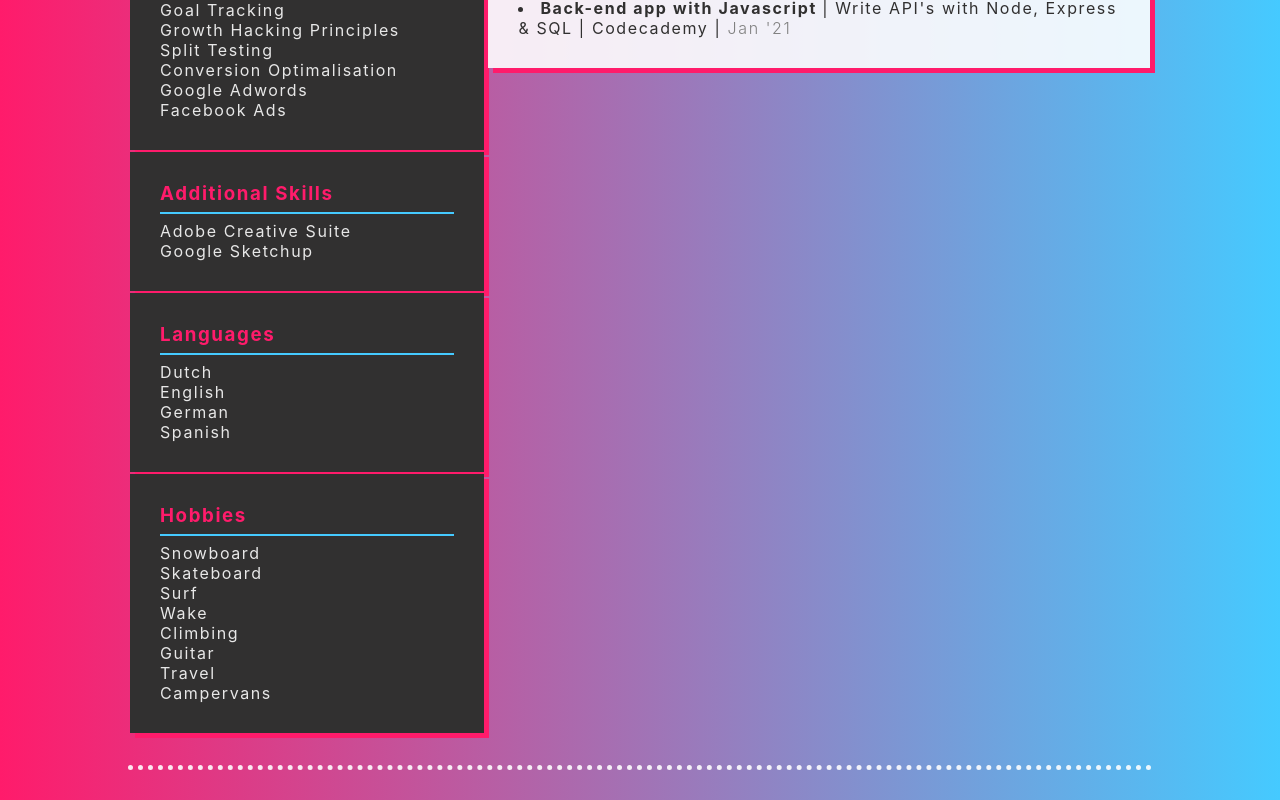
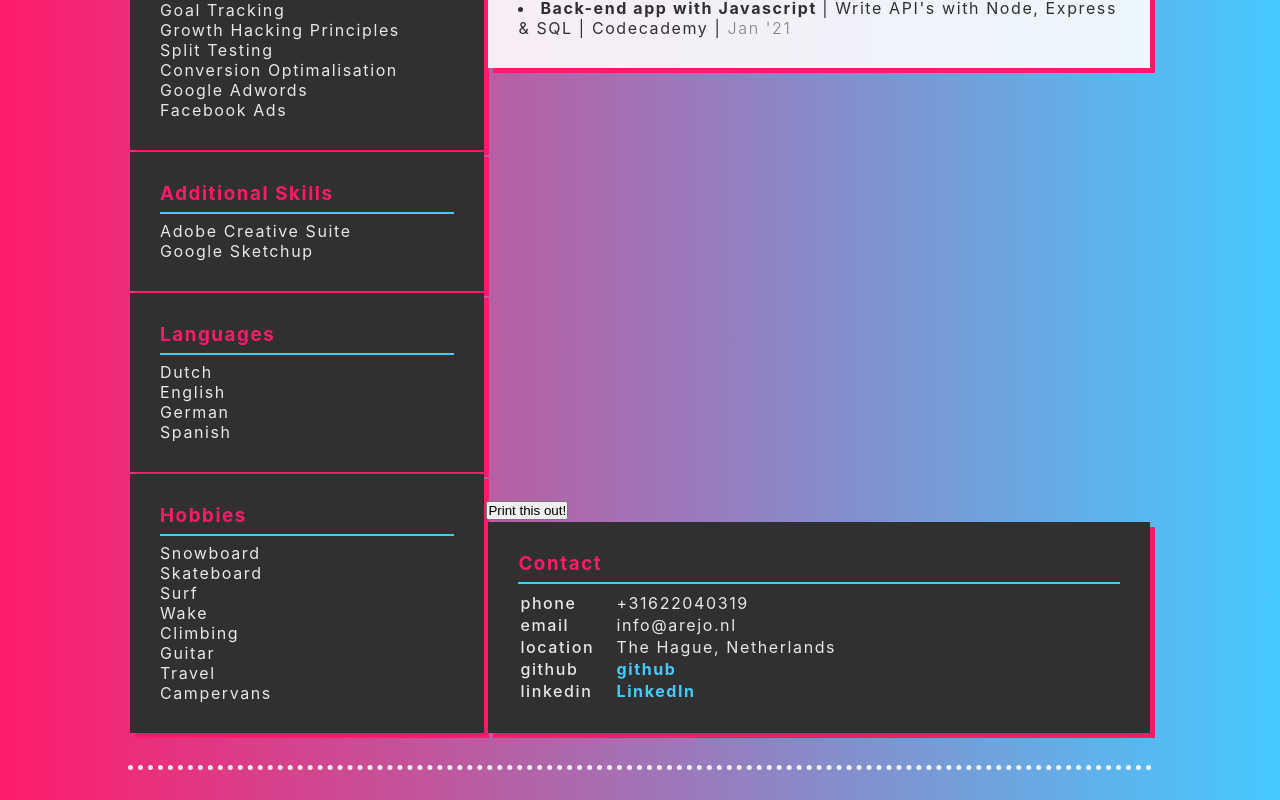
Before and after one commit to arejasverduras/resume, a React (Create React App) app: page / in a window 1280 px wide. Shown: the part 1692-2492 px from the top of the page. Built offline with nearby package versions, Linux system fonts and the light colour scheme.

Commit message:
print contact test

```diff
--- a/package.json
+++ b/package.json
@@ -9,6 +9,7 @@
     "react": "^18.1.0",
     "react-dom": "^18.1.0",
     "react-scripts": "5.0.1",
+    "react-to-print": "^2.14.7",
     "web-vitals": "^2.1.4"
   },
   "scripts": {
--- a/src/App.js
+++ b/src/App.js
@@ -8,6 +8,7 @@ import { Content} from './components/Content/Content';
 import {Contact} from './components/Contact/Contact';
 import { Summary } from './components/Summary/Summary';
 import { ShowSearchTerm} from './components/ShowSearchTerm/ShowSearchTerm'
+import { Printer } from './components/ComponentToPrint/Printer';
 
 function App() {
   const {
@@ -227,6 +228,8 @@ hobbies} = profileData;
     <ShowSearchTerm
       searchTerm={searchTerm}
       flipped={flipped} />
+      <Printer     contactInfo={search(contactInfo, 'contact','object')}
+        flipped={flipped}/>
     </div>
 
   );
--- /dev/null
+++ b/src/components/ComponentToPrint/ComponentToPrint.js
@@ -0,0 +1,7 @@
+import React from "react";
+
+export const ComponentToPrint = React.forwardRef((props, ref) => {
+    return (
+      <div style={{"color": "black"}}ref={ref}>My cool content here!</div>
+    );
+  });
--- /dev/null
+++ b/src/components/ComponentToPrint/Printer.js
@@ -0,0 +1,22 @@
+import React, { useRef } from 'react';
+import ReactToPrint from 'react-to-print';
+
+// import { ComponentToPrint } from './ComponentToPrint';
+import { Contact } from '../Contact/Contact';
+
+export const Printer = ({contactInfo, flipped}) => {
+  const componentRef = useRef();
+
+  return (
+    <div>
+      <ReactToPrint
+        trigger={() => <button>Print this out!</button>}
+        content={() => componentRef.current}
+      />
+      <Contact
+        contactInfo={contactInfo}
+        flipped={flipped}
+        ref={componentRef} />
+    </div>
+  );
+};
--- a/src/components/Contact/Contact.js
+++ b/src/components/Contact/Contact.js
@@ -1,7 +1,7 @@
 import React from 'react';
 import { Widget } from '../Widget/Widget';
 
-export const Contact = ({contactInfo, flipped}) => {
+export const Contact = React.forwardRef (({contactInfo, flipped, ref}) => {
     const contactTable =
     <table>
 {        contactInfo.map(([key, value]) =>
@@ -23,4 +23,4 @@ export const Contact = ({contactInfo, flipped}) => {
             flipped={flipped}  />
         </>
     )
-}
+});
```
Also changed, not shown: 2 other files (tests, documents, lock files or other folders).
